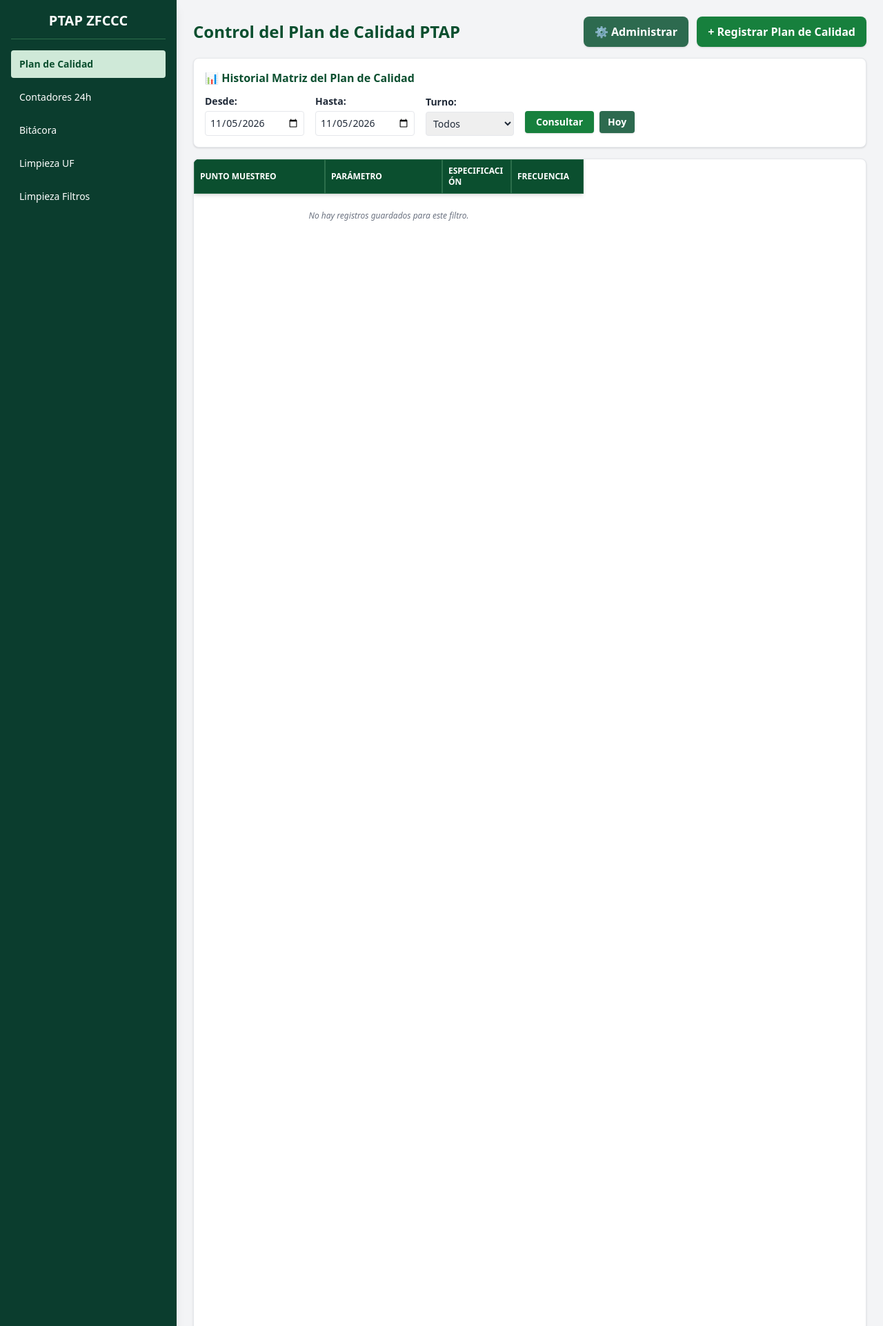
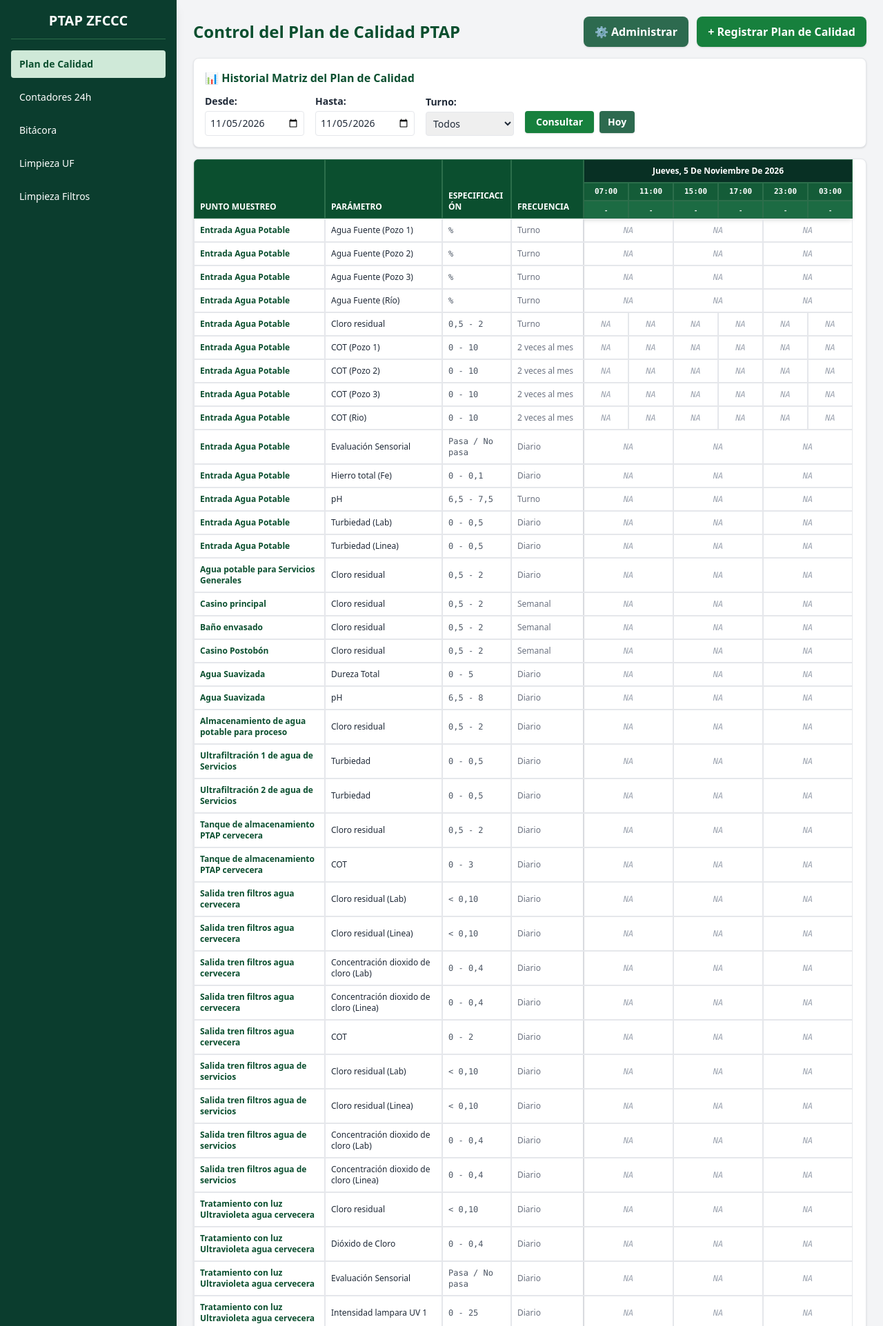
Before and after one commit to soldipacksas-stack/ptap-web, a FastAPI app: page / in a window 1280 px wide. Shown: the top 1923 px of the page at 69% size. Run offline with FastAPI, Linux system fonts and the light colour scheme; data that the repository does not hold is empty; some libraries are stand-ins or nearby versions.

Commit message:
Update plan_calidad.html

```diff
--- a/templates/plan_calidad.html
+++ b/templates/plan_calidad.html
@@ -6,7 +6,6 @@
     <title>Plan de Calidad PTAP - ZFCCC</title>
     <script src="https://cdn.tailwindcss.com"></script>
     <style>
-        /* Estilos personalizados para fijar las primeras 4 columnas de la matriz */
         .table-sticky-container {
             max-height: calc(100vh - 180px);
             overflow: auto;
@@ -271,11 +270,21 @@
                 return;
             }
 
-            const res = await fetch(`/api/plan-calidad/registros?f_desde=${desde}&f_hasta=${hasta}&turno=${turnoSel}`);
-            const responseData = await res.json();
-            const registrosBD = responseData.data || [];
+            try {
+                // 1. Consultar registros guardados en el rango
+                const resReg = await fetch(`/api/plan-calidad/registros?f_desde=${desde}&f_hasta=${hasta}&turno=${turnoSel}`);
+                const dataReg = await resReg.json();
+                const registrosBD = dataReg.data || [];
+
+                // 2. Consultar la lista maestra completa para asegurar que TODOS los parámetros posibles aparezcan
+                const resMaestra = await fetch(`/api/plan-calidad/maestra?fecha=${desde}&turno=${turnoSel}`);
+                const dataMaestra = await resMaestra.json();
+                const listaMaestra = dataMaestra.maestra || [];
 
                 const fechasUnicas = [...new Set(registrosBD.map(r => r.fecha))].sort();
+                if (fechasUnicas.length === 0 && desde) {
+                    fechasUnicas.push(desde);
+                }
 
                 const headEl = document.getElementById('header-matriz');
                 const bodyEl = document.getElementById('body-tabla');
@@ -288,10 +297,7 @@
                             <th class="p-2 border border-[#2c6e4b] sticky-col col-especificacion">Especificación</th>
                             <th class="p-2 border border-[#2c6e4b] sticky-col col-frecuencia">Frecuencia</th>
                         </tr>`;
-                bodyEl.innerHTML = `
-                    <tr>
-                        <td colspan="4" class="p-6 text-center text-gray-500 italic">No hay registros guardados para este filtro.</td>
-                    </tr>`;
+                    bodyEl.innerHTML = `<tr><td colspan="4" class="p-6 text-center text-gray-500 italic">No hay registros guardados para este filtro.</td></tr>`;
                     return;
                 }
 
@@ -341,6 +347,7 @@
 
                 headEl.innerHTML = htmlNivel1 + htmlNivel2 + htmlNivel3;
 
+                // Mapear datos guardados
                 let dictBusqueda = {};
                 let tieneMuestrasMultiples = new Set();
 
@@ -358,50 +365,51 @@
                     dictBusqueda[key] = r.valor;
                 });
 
+                // Construir lista única basada en la Maestra y los Registros existentes
                 let listaFilasUnicas = [];
                 let combinacionesVistas = new Set();
 
+                // 1. Agregar desde la maestra para garantizar que aparezcan todos los parámetros de todos los turnos
+                listaMaestra.forEach(([zona, param, frecuencia, dia, reqTurno, limite]) => {
+                    let paramLimpio = param.replace(/\s*\(Muestra\s*[12]\)/gi, '').trim();
+                    const comboKey = `${zona}|${paramLimpio}`;
+                    if (!combinacionesVistas.has(comboKey)) {
+                        combinacionesVistas.add(comboKey);
+                        let esDobleMuestra = (frecuencia && frecuencia.toLowerCase().includes('2')) || /\(Muestra\s*[12]\)/i.test(param);
+                        listaFilasUnicas.push({
+                            zona: zona,
+                            parametroLimpio: paramLimpio,
+                            limite: limite || '-',
+                            frecuencia: frecuencia || '1 vez turno',
+                            esDobleMuestra: esDobleMuestra
+                        });
+                    }
+                });
+
+                // 2. Asegurar que cualquier registro histórico guardado también aparezca
                 registrosBD.forEach(r => {
                     let paramLimpio = r.parametro.replace(/\s*\(Muestra\s*[12]\)/gi, '').trim();
                     const comboKey = `${r.zona}|${paramLimpio}`;
                     if (!combinacionesVistas.has(comboKey)) {
                         combinacionesVistas.add(comboKey);
-
-                    let esDobleMuestra = tieneMuestrasMultiples.has(comboKey) ||
-                                         (r.frecuencia && r.frecuencia.toLowerCase().includes('2 vez')) ||
-                                         (r.frecuencia && r.frecuencia.toLowerCase().includes('2 veces'));
-
+                        let esDobleMuestra = /\(Muestra\s*[12]\)/i.test(r.parametro);
                         listaFilasUnicas.push({
                             zona: r.zona,
-                        parametroOriginal: r.parametro,
                             parametroLimpio: paramLimpio,
                             limite: r.limite || '-',
-                        frecuencia: esDobleMuestra ? '2 veces turno' : (r.frecuencia || '1 vez turno'),
+                            frecuencia: r.frecuencia || '1 vez turno',
                             esDobleMuestra: esDobleMuestra
                         });
                     }
                 });
 
                 const ordenPuntos = [
-                "Entrada Agua Potable",
-                "Agua potable para Servicios Generales",
-                "Casino principal",
-                "Baño envasado",
-                "Casino Postobón",
-                "Agua Suavizada",
-                "Almacenamiento de agua potable para proceso",
-                "Ultrafiltración 1 agua Cervecera",
-                "Ultrafiltración 2 agua Cervecera",
-                "Ultrafiltración 1 de agua de Servicios",
-                "Ultrafiltración 2 de agua de Servicios",
-                "Tanque de almacenamiento PTAP cervecera",
-                "Tanque de almacenamiento PTAP Servicios",
-                "Filtración por carbón agua cervecera",
-                "Filtración por carbón agua  de Servicios",
-                "Salida tren filtros agua cervecera",
-                "Salida tren filtros agua de servicios",
-                "Tratamiento con luz Ultravioleta agua cervecera",
-                "Tratamiento con luz Ultravioleta agua de servicios",
+                    "Entrada Agua Potable", "Agua potable para Servicios Generales", "Casino principal",
+                    "Baño envasado", "Casino Postobón", "Agua Suavizada", "Almacenamiento de agua potable para proceso",
+                    "Ultrafiltración 1 agua Cervecera", "Ultrafiltración 2 agua Cervecera", "Ultrafiltración 1 de agua de Servicios",
+                    "Ultrafiltración 2 de agua de Servicios", "Tanque de almacenamiento PTAP cervecera", "Tanque de almacenamiento PTAP Servicios",
+                    "Filtración por carbón agua cervecera", "Filtración por carbón agua  de Servicios", "Salida tren filtros agua cervecera",
+                    "Salida tren filtros agua de servicios", "Tratamiento con luz Ultravioleta agua cervecera", "Tratamiento con luz Ultravioleta agua de servicios",
                     "Cuarto generación dióxido de cloro"
                 ];
 
@@ -457,40 +465,13 @@
                         }
 
                         let displayTexto = (valMedido !== undefined && valMedido !== null && valMedido !== '') ? valMedido : 'NA';
-                    let estilo = 'text-gray-700';
+                        let estilo = 'text-gray-400 italic';
 
+                        if (displayTexto !== 'NA') {
+                            estilo = 'font-semibold text-gray-900';
                             if (displayTexto === 'FUERA DE RANGO' || displayTexto === 'No pasa' || displayTexto === 'No cumple') {
                                 estilo = 'bg-red-100 text-red-700 font-bold';
-                    } else if (!isNaN(displayTexto) && item.limite && item.limite !== '-') {
-                        // REGLA UV CORREGIDA: Límite > 25
-                        if (item.parametroLimpio.toLowerCase().includes('intensidad') && item.parametroLimpio.toLowerCase().includes('uv')) {
-                            let numVal = parseFloat(displayTexto);
-                            if (numVal <= 25) {
-                                estilo = 'bg-red-100 text-red-700 font-bold';
-                            } else {
-                                estilo = 'font-semibold text-gray-900';
                             }
-                        } else {
-                            let limiteLimpio = item.limite.replace(/,/g, '.');
-                            let partesLimites = limiteLimpio.match(/-?\d+(\.\d+)?/g);
-
-                            if (partesLimites && partesLimites.length >= 2) {
-                                let min = parseFloat(partesLimites[0]);
-                                let max = parseFloat(partesLimites[1]);
-                                let numVal = parseFloat(displayTexto);
-                                if (numVal < min || numVal > max) {
-                                    estilo = 'bg-red-100 text-red-700 font-bold';
-                                } else {
-                                    estilo = 'font-semibold text-gray-900';
-                                }
-                            } else {
-                                estilo = 'font-semibold text-gray-900';
-                            }
-                        }
-                    } else if (displayTexto !== 'NA') {
-                        estilo = 'font-semibold text-gray-900';
-                    } else {
-                        estilo = 'text-gray-400 italic';
                         }
 
                         if (!esDoble && esPrimeraHora) {
@@ -504,6 +485,9 @@
                     filaHTML += `</tr>`;
                     bodyEl.innerHTML += filaHTML;
                 });
+            } catch (err) {
+                console.error("Error al cargar la tabla de registros:", err);
+            }
         }
 
         function abrirModalFormulario() {
@@ -530,7 +514,6 @@
             document.getElementById('modalAdministracion').classList.remove('flex');
         }
 
-        // Función rápida para marcar N/A en los formularios
         function ponerNA(inputOrBtn) {
             let parent = inputOrBtn.closest('.bg-white');
             let input = parent.querySelector('.input-medida');
@@ -568,7 +551,6 @@
 
             const limiteStr = input.dataset.limite || '';
 
-            // VALIDACIÓN LÁMPARA UV > 25
             if (paramName.includes('intensidad') && paramName.includes('uv')) {
                 if (valor <= 25) {
                     input.classList.add('bg-red-100', 'border-red-500', 'text-red-700', 'font-bold');
@@ -653,9 +635,7 @@
                             nombreParametroForm = item.param.replace("(Muestra 2)", `(Muestra 2) ${horaM2}`);
                         }
 
-                        // Mantenemos el data-param original para el backend
                         const atributos = `data-zona="${zona}" data-param="${item.param}" data-limite="${item.limite}" data-frecuencia="${item.frecuencia}" data-container-id="${uniqueId}"`;
-
                         let limiteTextoForm = esUV ? "Diario · Límite: > 25" : `Diario · Límite: ${item.limite}`;
 
                         let inputHtml = (esSensorial || esEstado) ?
@@ -701,9 +681,10 @@
             tbody.innerHTML = '<tr><td colspan="5" class="p-4 text-center text-gray-500">Consultando registros...</td></tr>';
 
             try {
-                const res = await fetch(`/api/plan-calidad/registros-turno?fecha=${fecha}&turno=${turno}`);
+                const res = await fetch(`/api/plan-calidad/registros?f_desde=${fecha}&f_hasta=${fecha}&turno=${turno}`);
                 const data = await res.json();
-                const registros = data.data || [];
+                const todosRegistros = data.data || [];
+                const registros = todosRegistros.filter(r => r.fecha === fecha && r.turno === turno);
 
                 if (registros.length === 0) {
                     tbody.innerHTML = '<tr><td colspan="5" class="p-4 text-center text-gray-500 italic">No existen registros para esta fecha y turno.</td></tr>';
```
Lines whose indentation alone changed are shown as unchanged.
